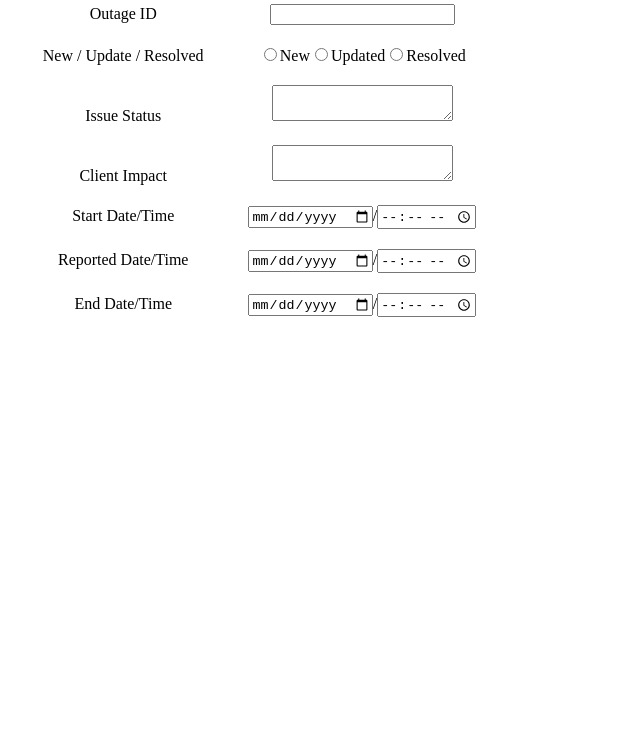
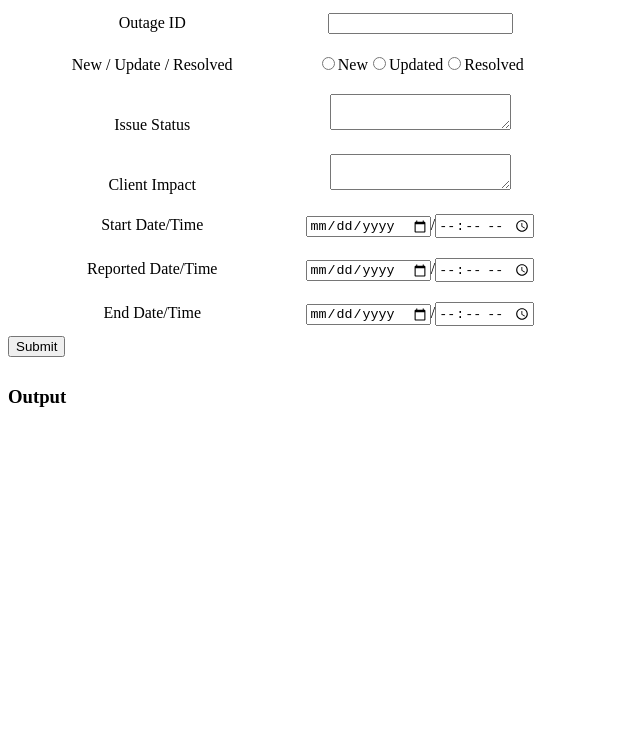
Before and after one commit to sflaggjr/pin_builder, a plain HTML site: page index.html in a window 1280 px wide. Shown: the part 64-800 px from the top of the page, without its empty margins (0-640 px from the left). Drawn offline with Linux system fonts and the light colour scheme; a script that the page names is missing.

Commit message:
commit 3

```diff
--- a/index.html
+++ b/index.html
@@ -8,7 +8,7 @@
   <link rel='stylesheet' href='index.css'>
   <form>
   <div class='divTable'>
-    <p>Production Issue Notification Builder</p>
+    <h3>Production Issue Notification Builder</h3>
     <div class='divRow'>
       <div class='divCell'>Outage ID</div>
       <div class='divCell'><input type='text' id='outageID' class='dataPoint'></div>
@@ -37,7 +37,15 @@
       <div class='divCell'>End Date/Time</div>
       <div class='divCell'><input type='date' class='dataPoint' id='startDate'>/<input type=time class='dataPoint' id='startTime'></div>
     </div>
+    <button id='submit'>Submit</button>
     </div>
+    <div class='divTable'>
+      <div class='divRow'>
+        <div class='divCell'><h3>Output</h3></div>
+      </div>
+      <div class='divRow'>
+          <div class='divCell'></div>
+      </div>
 
 
 
```
